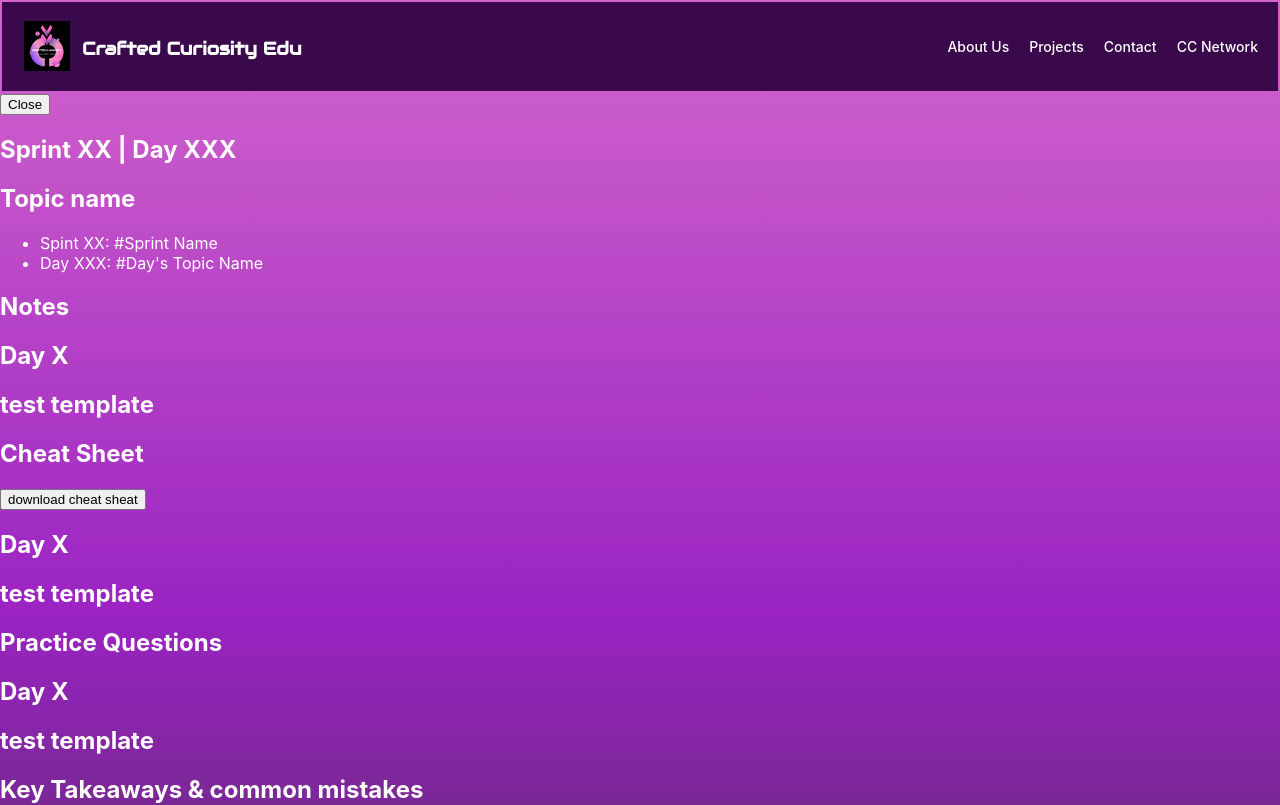
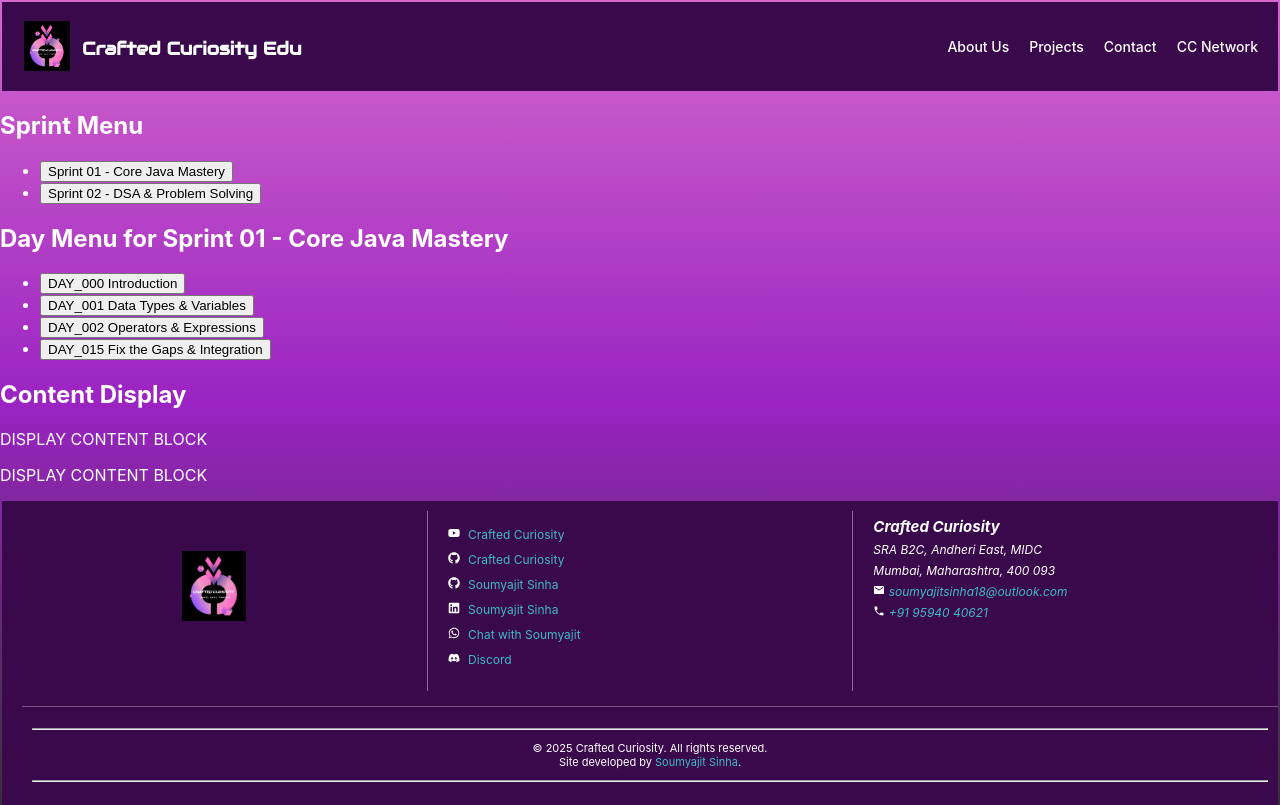
Before and after one commit to Crafted-Curiosity/Full_stack_java_edu, a React (Create React App) app: page / in a window 1280 px wide. Shown: the top 805 px of the page. Built offline with nearby package versions, Linux system fonts and the light colour scheme.

Commit message:
struct ready 3. dynamic loading ready.

```diff
--- a/src/App.js
+++ b/src/App.js
@@ -3,12 +3,16 @@
 import './App.css';
 import './styling/Main.css';
 import HomePage from './pages/HomePage';
+import AboutUsPage from './pages/AboutUsPage';
+import ContactUsPage from './pages/ContactUsPage';
 
 function App() {
   return (
     <Router>
       <Routes>
         <Route path="/" element={<HomePage />} />
+        <Route path="/aboutus" element={<AboutUsPage />} />
+        <Route path="/contactus" element={<ContactUsPage />} />
       </Routes>
     </Router>
   );
--- a/src/components/Header.jsx
+++ b/src/components/Header.jsx
@@ -22,7 +22,7 @@
                     <ul>
                         <li><a href="/aboutus">About Us</a></li>
                         <li><a href="/projects">Projects</a></li>
-                        <li><a href="/">Contact</a></li>
+                        <li><a href="/contactus">Contact</a></li>
                         <li><a href="/">CC Network</a></li>
                     </ul>
                 </nav>
--- a/src/components/homepagecomponents/DisplayContent.jsx
+++ b/src/components/homepagecomponents/DisplayContent.jsx
@@ -0,0 +1,11 @@
+import React from "react";
+
+
+const DisplayContent = () => {
+  return (
+    <p>DISPLAY CONTENT BLOCK </p>
+
+    );
+};
+
+export default DisplayContent;
--- a/src/components/homepagecomponents/Navigator.jsx
+++ b/src/components/homepagecomponents/Navigator.jsx
@@ -0,0 +1,76 @@
+import React, { useState, useEffect } from "react";
+import DisplayContent from "./DisplayContent";
+import generateReferencePath from "../../utils/ReferencePathGenerator";
+import SprintData,{ getAllSprints, getDayFolders } from "../../utils/DynamicLoader";
+
+const Navigator = () => {
+    const [selectedSprint, setSelectedSprint] = useState("SPRINT_01");
+    const [dayList, setDayList] = useState(getDayFolders("SPRINT_01"));
+    const [selectedDay, setSelectedDay] = useState("DAY_000");
+    const [contentPath, setContentPath] = useState(generateReferencePath("SPRINT_01", "DAY_000"));
+
+    useEffect(() => {
+        setDayList(getDayFolders(selectedSprint));
+        setSelectedDay("DAY_000"); // reset to default first day
+        setContentPath(generateReferencePath(selectedSprint, "DAY_000"));
+    }, [selectedSprint]);
+
+
+
+    const handleDayClick = (dayId) => {
+        setSelectedDay(dayId);
+        const path = generateReferencePath(selectedSprint, dayId);
+        setContentPath(path);
+        //alert(`Selected path: ${path}`);
+    };
+
+  return (
+
+    <section className="navigator">
+
+        <div className="navigator-content">
+            <div className="sprint-menu">
+                <h2>Sprint Menu</h2>
+                <ul className="sprint-list">
+                     {getAllSprints().map(({ sprintId, sprintName }) => (
+                        <li key={sprintId}>
+                            <button
+                                id={sprintId}
+                                className={`navigator-button ${selectedSprint === sprintId ? "active" : ""}`}
+                                onClick={() => setSelectedSprint(sprintId)}
+                            >
+                                {sprintName}
+                            </button>
+                        </li>
+                    ))}
+                </ul>
+            </div>
+
+            <div className="day-menu">
+                <h2>Day Menu for {SprintData[selectedSprint]?.sprintName || selectedSprint}</h2>
+                <ul className="day-list">
+                    {dayList.map(({ dayId, dayName }) => (
+                        <li key={dayId}>
+                            <button
+                                id={dayId}
+                                className={`navigator-button ${
+                                selectedDay === dayId ? "active" : ""}`}
+                                onClick={() => handleDayClick(dayId)}
+                            >
+                                <span className="day-id-style">{dayId}</span> <span className="day-name-style">{dayName}</span>
+                            </button>
+                        </li>
+                ))}
+                </ul>
+            </div>
+        </div>
+
+        <div className="content-display">
+            <h2>Content Display</h2>
+            <DisplayContent path={contentPath} />
+        </div>
+    </section>
+    );
+};
+
+export default Navigator;
--- a/src/pages/AboutUsPage.jsx
+++ b/src/pages/AboutUsPage.jsx
@@ -0,0 +1,20 @@
+import React from "react";
+import Header from "../components/Header";
+import Footer from "../components/Footer";
+import { useEffect } from "react";
+const AboutUsPage = () => {
+    useEffect(() => {
+        document.title = "Crafted Curiosity- Edu | About Us";
+    }, []);
+
+
+
+  return (
+    <>
+      <Header />
+      <Footer />
+    </>
+  );
+};
+
+export default AboutUsPage;
--- a/src/pages/ContactUsPage.jsx
+++ b/src/pages/ContactUsPage.jsx
@@ -0,0 +1,20 @@
+import React from "react";
+import Header from "../components/Header";
+import Footer from "../components/Footer";
+import { useEffect } from "react";
+const ContactUsPage = () => {
+    useEffect(() => {
+        document.title = "Crafted Curiosity- Edu | Contact Us";
+    }, []);
+
+
+
+  return (
+    <>
+      <Header />
+      <Footer />
+    </>
+  );
+};
+
+export default ContactUsPage;
--- a/src/pages/HomePage.jsx
+++ b/src/pages/HomePage.jsx
@@ -1,18 +1,22 @@
 import React from "react";
 import Header from "../components/Header";
 import Footer from "../components/Footer";
-import EachDayTemplate from "../template/EachDayTemplate";
+import Navigator from "../components/homepagecomponents/Navigator";
+import DisplayContent from "../components/homepagecomponents/DisplayContent";
+//import EachDayTemplate from "../template/EachDayTemplate";
 
 const HomePage = () => {
     /*useEffect(() => {
         document.title = "Home Page";
     }, []);
+    {<EachDayTemplate />}
     */
 
   return (
     <>
       <Header />
-      <EachDayTemplate />
+      <Navigator />
+      <DisplayContent />
       <Footer />
     </>
   );
--- /dev/null
+++ b/src/utils/DynamicLoader.js
@@ -0,0 +1,46 @@
+// DynamicLoader.js
+
+// Simulated day folders loader based on sprint selection.
+// In real apps, this could be dynamic import or FS fetch in a Node environment.
+
+// DynamicLoader.js
+
+const SprintData = {
+  SPRINT_01: {
+    sprintName: "Sprint 01 - Core Java Mastery",
+    days: {
+      DAY_000: { dayName: "Introduction" },
+      DAY_001: { dayName: "Data Types & Variables" },
+      DAY_002: { dayName: "Operators & Expressions" },
+      // ...
+      DAY_015: { dayName: "Fix the Gaps & Integration" }
+    }
+  },
+  SPRINT_02: {
+    sprintName: "Sprint 02 - DSA & Problem Solving",
+    days: {
+      DAY_000: { dayName: "Big-O & Complexity" },
+      // ...
+    }
+  },
+  // Extend as needed
+};
+
+export function getAllSprints() {
+  return Object.entries(SprintData).map(([id, data]) => ({
+    sprintId: id,
+    sprintName: data.sprintName,
+  }));
+}
+
+export function getDayFolders(sprintId) {
+  const sprint = SprintData[sprintId];
+  if (!sprint) return [];
+
+  return Object.entries(sprint.days).map(([dayId, info]) => ({
+    dayId,
+    dayName: info.dayName,
+  }));
+}
+
+export default SprintData;
--- /dev/null
+++ b/src/utils/ReferencePathGenerator.js
@@ -0,0 +1,26 @@
+/**
+ * Generates a relative path to the content file based on selected sprint and day.
+ * @param {string} sprintId - The sprint identifier, e.g., "SPRINT_01"
+ * @param {string} dayId - The day identifier, e.g., "DAY_002"
+ * @returns {string} - Path to the Notes.md file
+ */
+
+const generateReferencePath = (sprintId, dayId) => {
+  if (!sprintId || !dayId) {
+    console.warn("Missing sprintId or dayId in generateReferencePath");
+    return '../../Materials/DataNotReady.md';
+  }
+
+  // Normalize input to ensure consistency
+  const normalizedSprint = sprintId.toUpperCase().replace(/\s+/g, "_");
+  const normalizedDay = dayId.toUpperCase().replace(/\s+/g, "_");
+
+  // Return relative path for use in markdown renderer or content fetcher
+  return `../Materials/${normalizedSprint}/${normalizedDay}/Notes.md`;
+};
+
+export default generateReferencePath;
+/*
+\src\..\..\Navigator.jsx
+\src\Materials\DataNotReady.md
+*/
```
Also changed, not shown: src/Materials/DataNotReady.md (added).
